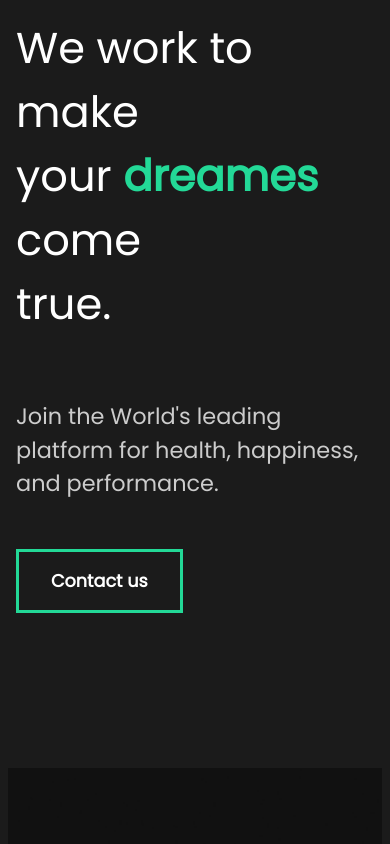
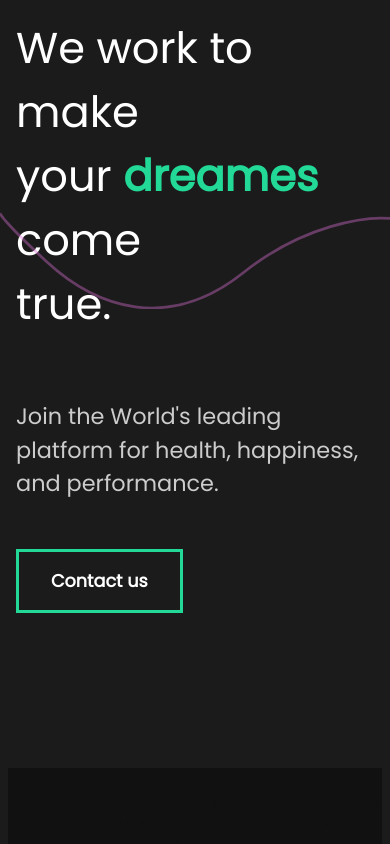
Before and after one commit to reza-nikravesh/portfolio, a React (Create React App) app: page / in a window 390 px wide. Shown: the top 844 px of the page. Built offline with nearby package versions, Linux system fonts and the light colour scheme.

Commit message:
add media queries for wave animation

```diff
--- a/src/Components/AboutSection.js
+++ b/src/Components/AboutSection.js
@@ -9,7 +9,7 @@ import { Wave } from "./Wave";
 const AboutSection = () => {
   return (
     <AboutUsSection variants={pageAnimation}>
-      {/* <Wave /> */}
+      <Wave />
       <motion.div className="description">
         <motion.div variants={titleAnimation} className="title">
           <Hide>
--- a/src/Components/Wave.js
+++ b/src/Components/Wave.js
@@ -25,4 +25,7 @@ const WaveSvg = styled(motion.svg)`
   position: absolute;
   left: 0;
   z-index: 1;
+  @media screen and (max-width: 460px) {
+    top:25%;
+}
 `;
```
